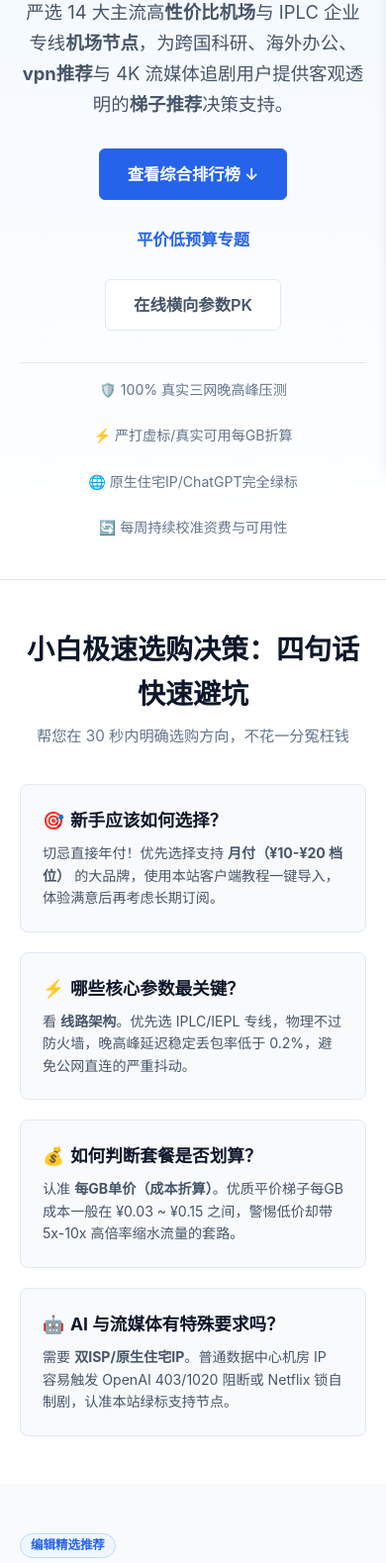
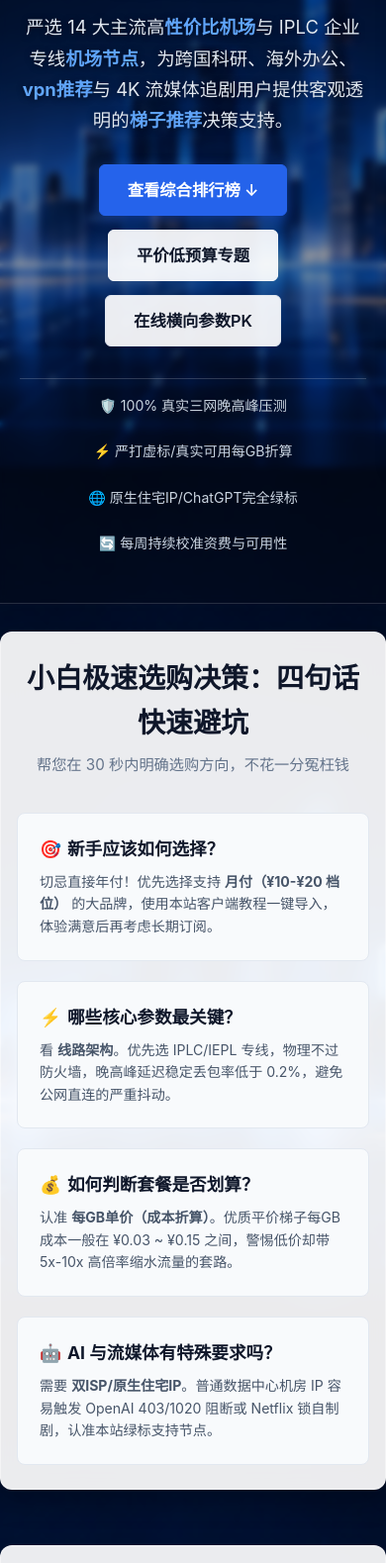
Before and after one commit to tangtang856/jichangtop.cc, an Astro site: page / in a window 390 px wide. Shown: the part 372-1951 px from the top of the page at 99% size. Built offline with nearby package versions, Linux system fonts and the light colour scheme; Astro itself is replaced by a stand-in of ours.

Commit message:
style: apply full-screen futuristic skyline background image with frosted-glass panels across all pages

```diff
--- a/scripts/postbuild.js
+++ b/scripts/postbuild.js
@@ -146,6 +146,11 @@ if (fs.existsSync(distDir)) {
       return `${attr}=${quote}${prefix}/${rest}${quote}`;
     });
 
+    // Rewrite CSS url('/...') in inline styles
+    html = html.replace(/url\((["']?)\/(?!\/)([^)'"]+)\1\)/g, (match, quote, rest) => {
+      return `url(${quote}${prefix}/${rest}${quote})`;
+    });
+
     fs.writeFileSync(filePath, html, 'utf-8');
   }
   console.log(`✅ Converted root-relative paths to portable relative paths across ${htmlFiles.length} HTML files.`);
--- a/src/layouts/Layout.astro
+++ b/src/layouts/Layout.astro
@@ -87,7 +87,7 @@ const allSchemas = schema ? (Array.isArray(schema) ? [...defaultSchemas, ...sche
     <script type="application/ld+json" set:html={JSON.stringify(s)} />
   ))}
 </head>
-<body>
+<body style="background-image: url('/images/bg-hero.png'); background-size: cover; background-position: center top; background-attachment: fixed; background-repeat: no-repeat; background-color: #030712;">
   <Header activeNav={activeNav} />
   <slot />
   <Footer />
--- a/src/pages/index.astro
+++ b/src/pages/index.astro
@@ -63,30 +63,30 @@ const faqSchema = {
   schema={faqSchema}
 >
   <!-- Section 2: Hero -->
-  <section class="hero-section" style="background:linear-gradient(180deg, #f0f7ff 0%, #ffffff 100%);padding:56px 0 40px;border-bottom:1px solid #e2e8f0;">
+  <section class="hero-section" style="background:rgba(4, 10, 26, 0.42);backdrop-filter:blur(3px);padding:64px 0 48px;border-bottom:1px solid rgba(255,255,255,0.15);">
     <div class="container" style="text-align:center;max-width:960px;">
-      <div style="display:inline-flex;align-items:center;gap:8px;background:#dbeafe;color:#1e40af;padding:6px 16px;border-radius:20px;font-size:0.85rem;font-weight:700;margin-bottom:20px;">
+      <div style="display:inline-flex;align-items:center;gap:8px;background:rgba(37,99,235,0.85);color:#ffffff;padding:6px 16px;border-radius:20px;font-size:0.85rem;font-weight:700;margin-bottom:20px;border:1px solid rgba(147,197,253,0.4);">
         <span>🔥 2026年3月最新实测数据发布</span>
         <span>·</span>
         <span>拒绝虚假标榜与跑路黑榜</span>
       </div>
 
-      <h1 style="font-size:2.5rem;font-weight:900;color:#0f172a;line-height:1.25;margin:0 0 18px;letter-spacing:-0.5px;">
+      <h1 style="font-size:2.6rem;font-weight:900;color:#ffffff;line-height:1.25;margin:0 0 18px;letter-spacing:-0.5px;text-shadow:0 2px 14px rgba(0,0,0,0.65);">
         2026 专业中文机场推荐与梯子节点测评指南
       </h1>
 
-      <p style="font-size:1.15rem;color:#475569;line-height:1.7;margin:0 auto 28px;max-width:820px;">
-        严选 14 大主流高<strong>性价比机场</strong>与 IPLC 企业专线<strong>机场节点</strong>，为跨国科研、海外办公、<strong>vpn推荐</strong>与 4K 流媒体追剧用户提供客观透明的<strong>梯子推荐</strong>决策支持。
+      <p style="font-size:1.15rem;color:#e2e8f0;line-height:1.7;margin:0 auto 28px;max-width:820px;text-shadow:0 1px 6px rgba(0,0,0,0.6);">
+        严选 14 大主流高<strong style="color:#60a5fa;">性价比机场</strong>与 IPLC 企业专线<strong style="color:#60a5fa;">机场节点</strong>，为跨国科研、海外办公、<strong style="color:#60a5fa;">vpn推荐</strong>与 4K 流媒体追剧用户提供客观透明的<strong style="color:#60a5fa;">梯子推荐</strong>决策支持。
       </p>
 
       <div style="display:flex;gap:14px;justify-content:center;flex-wrap:wrap;margin-bottom:32px;">
-        <a href="#ranking" class="btn btn-primary" style="padding:12px 28px;font-size:1.02rem;">查看综合排行榜 ↓</a>
-        <a href="/recommend/budget.html" class="btn btn-outline" style="padding:12px 28px;font-size:1.02rem;">平价低预算专题</a>
-        <a href="/compare/index.html" class="btn btn-secondary" style="padding:12px 28px;font-size:1.02rem;">在线横向参数PK</a>
+        <a href="#ranking" class="btn btn-primary" style="padding:12px 28px;font-size:1.02rem;box-shadow:0 4px 14px rgba(37,99,235,0.4);">查看综合排行榜 ↓</a>
+        <a href="/recommend/budget.html" class="btn btn-outline" style="padding:12px 28px;font-size:1.02rem;background:rgba(255,255,255,0.92);color:#0f172a;border-color:#ffffff;">平价低预算专题</a>
+        <a href="/compare/index.html" class="btn btn-secondary" style="padding:12px 28px;font-size:1.02rem;background:rgba(255,255,255,0.92);color:#0f172a;">在线横向参数PK</a>
       </div>
 
       <!-- Trust Badges Bar -->
-      <div style="display:flex;justify-content:center;gap:24px;flex-wrap:wrap;font-size:0.88rem;color:#64748b;padding-top:16px;border-top:1px solid #e2e8f0;">
+      <div style="display:flex;justify-content:center;gap:24px;flex-wrap:wrap;font-size:0.88rem;color:#cbd5e1;padding-top:16px;border-top:1px solid rgba(255,255,255,0.18);">
         <span>🛡️ 100% 真实三网晚高峰压测</span>
         <span>⚡ 严打虚标/真实可用每GB折算</span>
         <span>🌐 原生住宅IP/ChatGPT完全绿标</span>
@@ -96,7 +96,7 @@ const faqSchema = {
   </section>
 
   <!-- Section 3: 快速答案 (Quick Answers) -->
-  <section class="quick-answers-section" style="padding:48px 0;background:#fff;">
+  <section class="quick-answers-section home-section-glass">
     <div class="container">
       <div style="text-align:center;margin-bottom:36px;">
         <h2 style="font-size:1.75rem;font-weight:800;color:#0f172a;margin:0 0 8px;">
@@ -146,7 +146,7 @@ const faqSchema = {
   </section>
 
   <!-- Section 4: 精选推荐 (Featured Airport Cards) -->
-  <section style="padding:48px 0;background:#f8fafc;">
+  <section class="home-section-glass">
     <div class="container">
       <div style="display:flex;justify-content:space-between;align-items:flex-end;margin-bottom:32px;flex-wrap:wrap;gap:16px;">
         <div>
@@ -169,7 +169,7 @@ const faqSchema = {
   </section>
 
   <!-- Section 5: 综合排行榜 (Comprehensive Ranking Table) -->
-  <section id="ranking" style="padding:56px 0;background:#fff;">
+  <section id="ranking" class="home-section-glass">
     <div class="container">
       <div style="text-align:center;margin-bottom:36px;">
         <span class="badge badge-primary">实测综合数据</span>
@@ -195,7 +195,7 @@ const faqSchema = {
   </section>
 
   <!-- Section 6: 按需求选择 (6 Category Entry Points) -->
-  <section style="padding:48px 0;background:#f8fafc;">
+  <section class="home-section-glass">
     <div class="container">
       <div style="text-align:center;margin-bottom:36px;">
         <span class="badge badge-secondary">场景细分</span>
@@ -257,7 +257,7 @@ const faqSchema = {
   </section>
 
   <!-- Section 7: 机场横向比较工具入口 Banner -->
-  <section style="padding:48px 0;background:#fff;">
+  <section class="home-section-glass">
     <div class="container">
       <div style="background:linear-gradient(135deg, #1e3a8a 0%, #2563eb 100%);border-radius:12px;padding:40px;color:#fff;display:flex;justify-content:space-between;align-items:center;flex-wrap:wrap;gap:24px;">
         <div style="max-width:680px;">
@@ -276,7 +276,7 @@ const faqSchema = {
   </section>
 
   <!-- Section 8: 最新独立深度评测 -->
-  <section style="padding:48px 0;background:#f8fafc;">
+  <section class="home-section-glass">
     <div class="container">
       <div style="display:flex;justify-content:space-between;align-items:flex-end;margin-bottom:32px;flex-wrap:wrap;gap:16px;">
         <div>
@@ -318,7 +318,7 @@ const faqSchema = {
   </section>
 
   <!-- Section 9: 教程中心 (Guide Tutorials) -->
-  <section style="padding:48px 0;background:#fff;">
+  <section class="home-section-glass">
     <div class="container">
       <div style="display:flex;justify-content:space-between;align-items:flex-end;margin-bottom:32px;flex-wrap:wrap;gap:16px;">
         <div>
@@ -356,7 +356,7 @@ const faqSchema = {
   </section>
 
   <!-- Section 10: 知识百科 / 核心技术科普 -->
-  <section style="padding:48px 0;background:#f8fafc;">
+  <section class="home-section-glass">
     <div class="container">
       <div style="text-align:center;margin-bottom:36px;">
         <span class="badge badge-secondary">专业科普</span>
@@ -389,7 +389,7 @@ const faqSchema = {
   </section>
 
   <!-- Section 11: 最新深度文章 -->
-  <section style="padding:48px 0;background:#fff;">
+  <section class="home-section-glass">
     <div class="container">
       <div style="display:flex;justify-content:space-between;align-items:flex-end;margin-bottom:32px;flex-wrap:wrap;gap:16px;">
         <div>
@@ -430,7 +430,7 @@ const faqSchema = {
   </section>
 
   <!-- Section 12: FAQ 常见问答 -->
-  <section style="padding:48px 0;background:#f8fafc;">
+  <section class="home-section-glass">
     <div class="container" style="max-width:880px;">
       <div style="text-align:center;margin-bottom:36px;">
         <span class="badge badge-secondary">问答解惑</span>
--- a/src/styles/global.css
+++ b/src/styles/global.css
@@ -480,14 +480,62 @@ button, input, select, textarea {
 }
 
 .airport-card {
-  background-color: var(--bg-card);
-  border: 1px solid var(--border-color);
+  background-color: rgba(255, 255, 255, 0.95);
+  backdrop-filter: blur(10px);
+  border: 1px solid rgba(226, 232, 240, 0.85);
   border-radius: var(--radius-md);
   padding: 22px;
-  box-shadow: var(--shadow-sm);
+  box-shadow: 0 4px 16px rgba(0, 0, 0, 0.12);
   display: flex;
   flex-direction: column;
   transition: transform 0.15s ease, box-shadow 0.15s ease, border-color 0.15s ease;
+}
+
+.section-header {
+  background: rgba(255, 255, 255, 0.94);
+  backdrop-filter: blur(12px);
+  -webkit-backdrop-filter: blur(12px);
+  border: 1px solid rgba(255, 255, 255, 0.5);
+  border-radius: var(--radius-md);
+  padding: 24px 28px;
+  box-shadow: 0 8px 24px rgba(0, 0, 0, 0.16);
+}
+
+.breadcrumbs {
+  background: rgba(255, 255, 255, 0.92);
+  backdrop-filter: blur(8px);
+  padding: 8px 14px;
+  border-radius: var(--radius-sm);
+  display: inline-flex;
+  margin-top: 12px;
+  margin-bottom: 16px;
+}
+
+.site-footer {
+  background-color: rgba(248, 250, 252, 0.94) !important;
+  backdrop-filter: blur(12px);
+}
+
+.home-section-glass {
+  padding: 28px 0;
+  background: transparent !important;
+}
+
+.home-section-glass > .container {
+  background: rgba(255, 255, 255, 0.92);
+  backdrop-filter: blur(12px);
+  -webkit-backdrop-filter: blur(12px);
+  border-radius: 16px;
+  padding: 36px 32px;
+  border: 1px solid rgba(255, 255, 255, 0.45);
+  box-shadow: 0 8px 32px rgba(0, 0, 0, 0.22);
+}
+
+@media (max-width: 640px) {
+  .home-section-glass > .container {
+    padding: 24px 16px;
+    border-radius: 12px;
+  }
 }
 
 .airport-card:hover {
```
Also changed, not shown: public/images/bg-hero.png (added).
